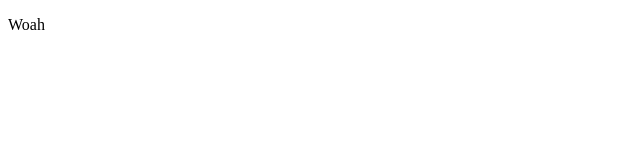
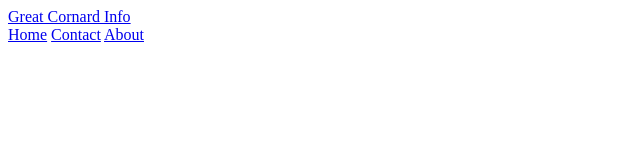
Before and after one commit to charlierobertsuk/great-cornard-info, a plain HTML site: page index.html in a window 1280 px wide. Shown: the whole page, without its empty margins (0-640 px from the left). Drawn offline with Linux system fonts and the light colour scheme.

Commit message:
cr-index-header

```diff
--- a/index.html
+++ b/index.html
@@ -16,7 +16,14 @@
 
 <body>
 
-  <p>Woah</p>
+  <div class="header">
+    <a href="index.html" class="logo" alt="Great Cornard Info Logo" >Great Cornard Info</a>
+    <div class="header-right">
+      <a class="active" href="index.html" alt="Home Button">Home</a>
+      <a href="#contact" alt="Contact Button">Contact</a>
+      <a href="#about" alt="About Button">About</a>
+    </div>
+  </div>
 
 
 </body>
```
